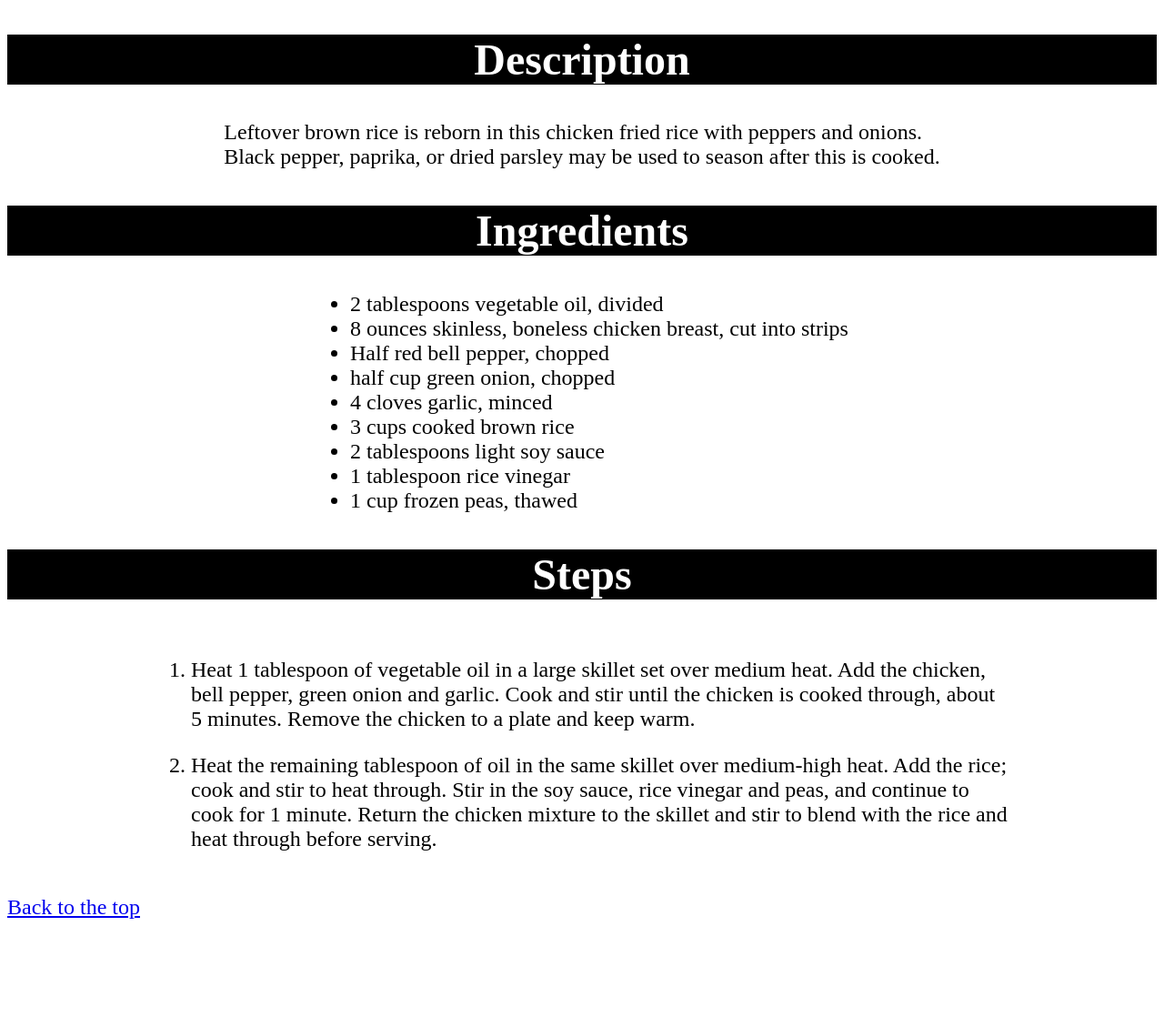
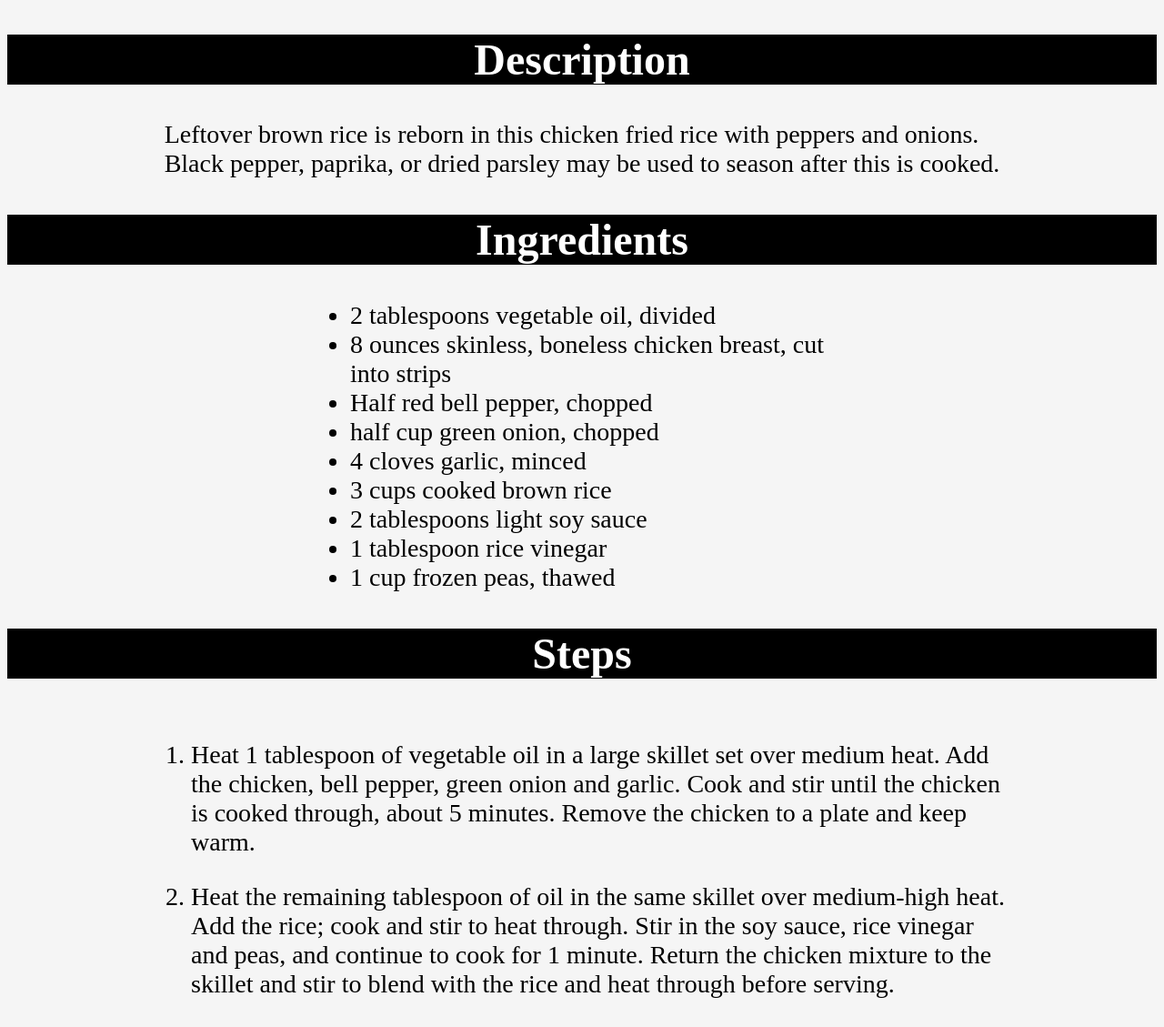
Before and after one commit to Phvfs1986/odin-recipes, a plain HTML site: page recipes/garlic-chicken.html in a window 1280 px wide. Shown: the part 725-1854 px from the top of the page at 91% size. Before the commit the page ends 1760 px from the top, so only its background shows below. Drawn offline with Linux system fonts and the light colour scheme.

Commit message:
fixed text size. added index image

```diff
--- a/recipes/garlic-chicken.html
+++ b/recipes/garlic-chicken.html
@@ -14,8 +14,8 @@
         <div class="h2">
             <h2>Description</h2>
         </div>
-        <div class="descriptor">
-            <div class="box">
+        <div class="list-container">
+            <div class="box descriptor">
             Leftover brown rice is reborn in this chicken fried rice with peppers and onions.<br>
             Black pepper, paprika, or dried parsley may be used to season after this is cooked.
             </div>
@@ -24,7 +24,7 @@
             <h2>Ingredients</h2>
         </div>
         <div class="list-container">
-            <ul style="width:550px;">
+            <ul class="descriptor" style="width:550px;">
                 <li>2 tablespoons vegetable oil, divided</li>
                 <li>8 ounces skinless, boneless chicken breast, cut into strips</li>
                 <li>Half red bell pepper, chopped</li>
@@ -40,7 +40,7 @@
             <h2>Steps</h2>
         </div>
         <div class="list-container">
-            <ol>
+            <ol class="descriptor">
                 <li><p>Heat 1 tablespoon of vegetable oil in a large skillet set over medium heat.
                     Add the chicken, bell pepper, green onion and garlic.
                     Cook and stir until the chicken is cooked through, about 5 minutes.
--- a/styles.css
+++ b/styles.css
@@ -1,3 +1,7 @@
+body {
+    background-color: whitesmoke;
+}
+
 .header,
 .h2 {
     background-color: black;
@@ -27,8 +31,7 @@ ol {
     font-size: 24px;
 }
 .descriptor {
-    text-align: center;
-    font-size: 24px;
+    font-size: 28px;
 }
 .index-list {
     font-size: 30px;
```
Also changed, not shown: index.html (+1 -0 lines), recipes/fruit-and-yogurt-smoothie.html (+3 -3 lines), recipes/pan-seared-salmon.html (+3 -3 lines), images/freshness_guaranteed.png (added).
